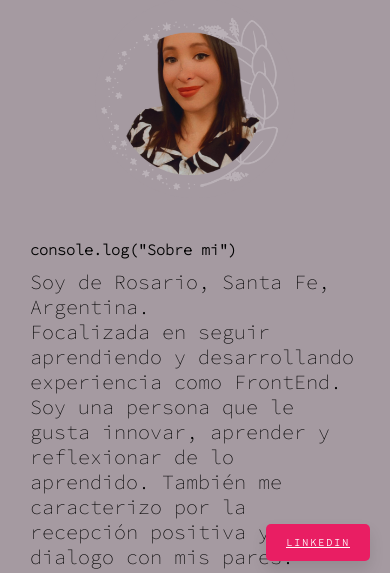
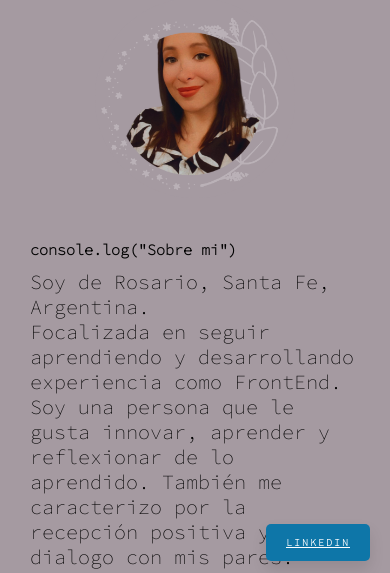
Before and after one commit to PauTG/Pawfolio, a plain HTML site: page index.html in a window 390 px wide. Shown: the part 223-796 px from the top of the page. Drawn offline with Linux system fonts and the light colour scheme.

Commit message:
act responsive

```diff
--- a/style.css
+++ b/style.css
@@ -138,7 +138,7 @@
   /* Borde del boton */
   letter-spacing: 2px;
   /* Espacio entre letras */
-  background-color: #E91E63;
+  background-color: #0e76a8;
   /* Color de fondo */
   padding: 18px 30px;
   /* Relleno del boton */
@@ -151,7 +151,7 @@
 }
 
 .btn-flotante:hover {
-  background-color: #2c2fa5;
+  background-color:  #0b2a39;
   /* Color de fondo al pasar el cursor */
   box-shadow: 0px 15px 20px rgba(0, 0, 0, 0.3);
   transform: translateY(-7px);
@@ -285,7 +285,7 @@ span {
 
 
 
-@media only screen and (min-width: 1px) and (max-width: 767px) {
+@media only screen and (min-width: 1px) and (max-width: 860px) {
   .btn-flotante {
     font-size: 10px;
     padding: 12px 20px;
@@ -300,6 +300,7 @@ span {
     gap: 10px;
     justify-content: space-around;
     padding: 20px 20px;
+
 
   }
 
```
